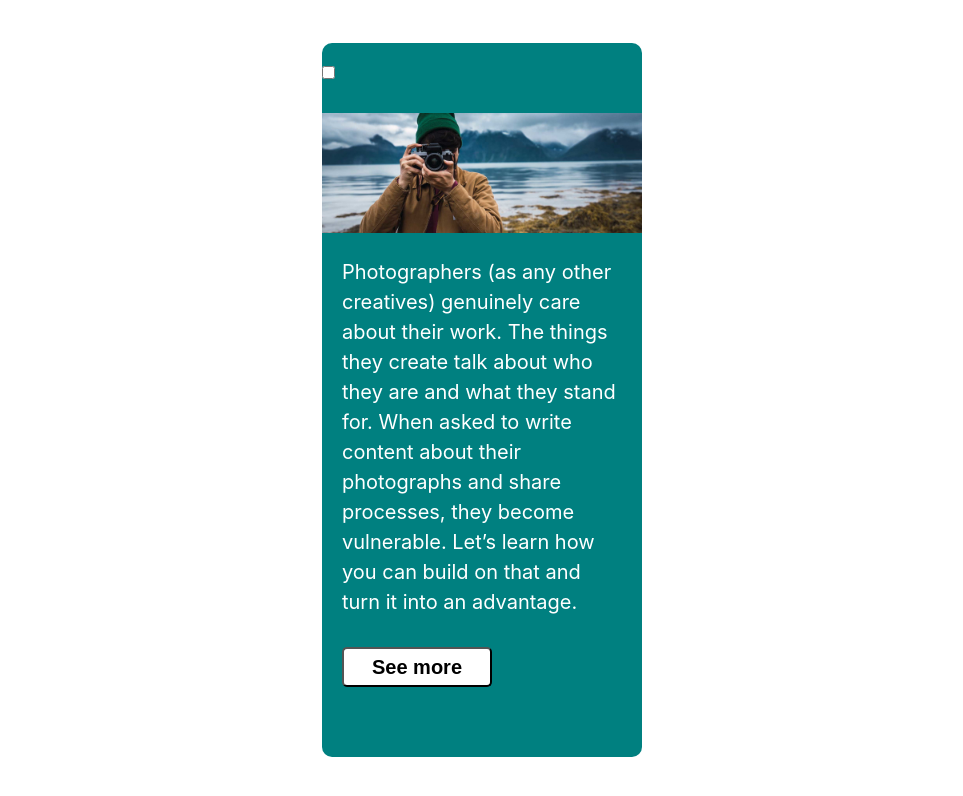
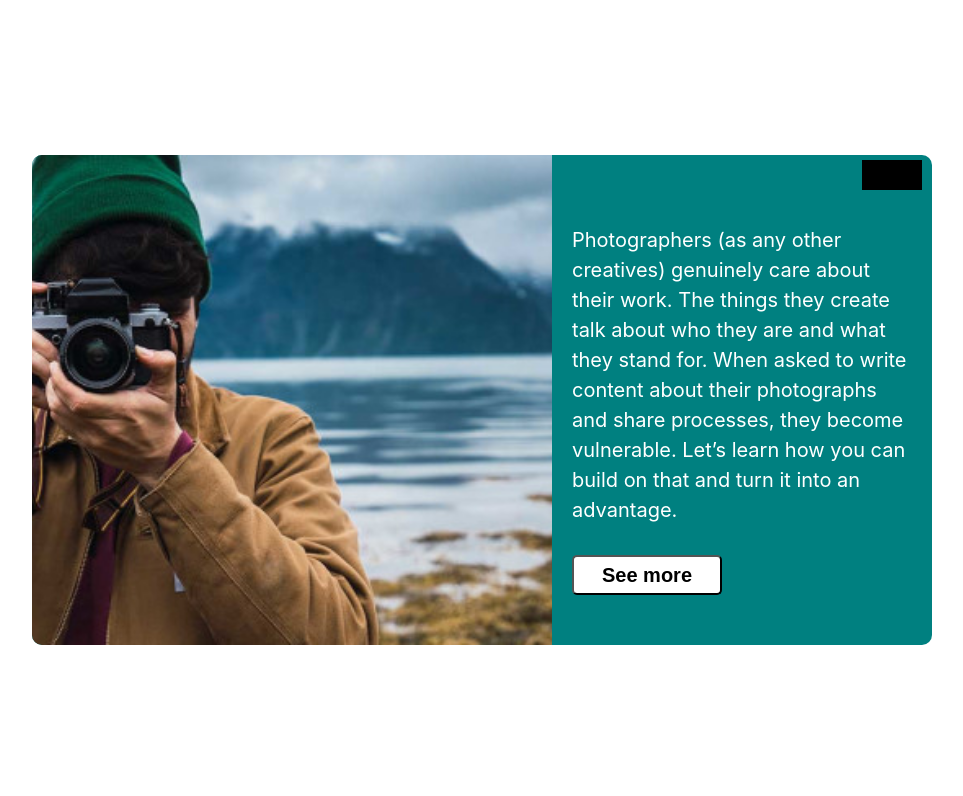
Before and after one commit to Taobal2/background-toggle, a React (Create React App) app: page /btoggle in a window 1280 px wide. Shown: the top 796 px of the page, without its empty margins (158-1121 px from the left). Built offline with nearby package versions, Linux system fonts and the light colour scheme.

Commit message:
include tablet screen and stled the checkbox toggle

```diff
--- a/src/BackgroundToggle/style.css
+++ b/src/BackgroundToggle/style.css
@@ -19,6 +19,32 @@ body{
     justify-content: center;
     align-items: center;
 }
+
+.box{
+position:absolute;
+right:20px;
+top:10px;
+}
+
+.check{
+    opacity: 0;
+    position:absolute;
+}
+
+.label{
+    position:relative;
+    background-color:black;
+    cursor:pointer;
+    display:flex;
+    justify-content:center;
+    align-items:center;
+    padding:5px;
+    height:20px;
+    width:40px;
+
+    transform:scale(1.5);
+}
+
 .container{
     width:320px;
     padding:20px 0;
@@ -26,14 +52,12 @@ body{
     position:relative;
     background-color: var(--primary-color);
 
-    /* display: flex;
-    flex-direction: column;
-    align-items: center; */
 }
 
 .container_img{
     width:320px;
     margin-top:30px ;
+    object-fit: cover;
 }
 
 .details{
@@ -57,3 +81,21 @@ body{
     background-color: var(--button-color);
     cursor:pointer;
 }
+
+@media screen and (min-width: 768px) {
+    .container{
+        width: 900px;
+        padding:0;
+        display:flex;
+    }
+
+    .container_img{
+        width:520px;
+        margin-top:0;
+        border-radius: 10px 0 0 10px;
+    }
+
+    .details h3{
+        margin-top:50px;
+    }
+}
```
